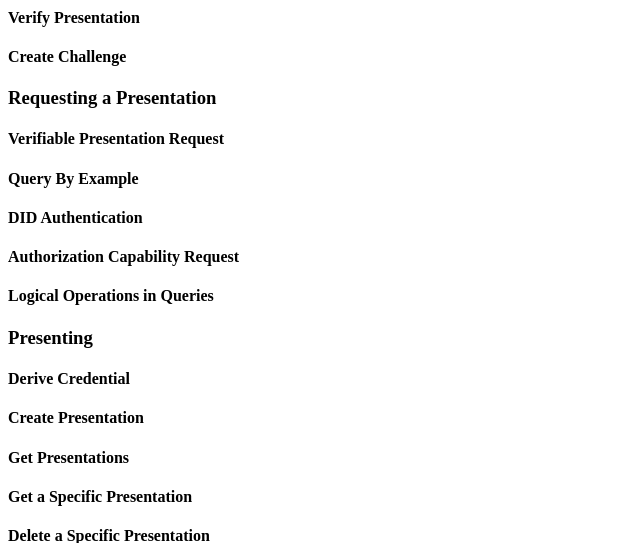
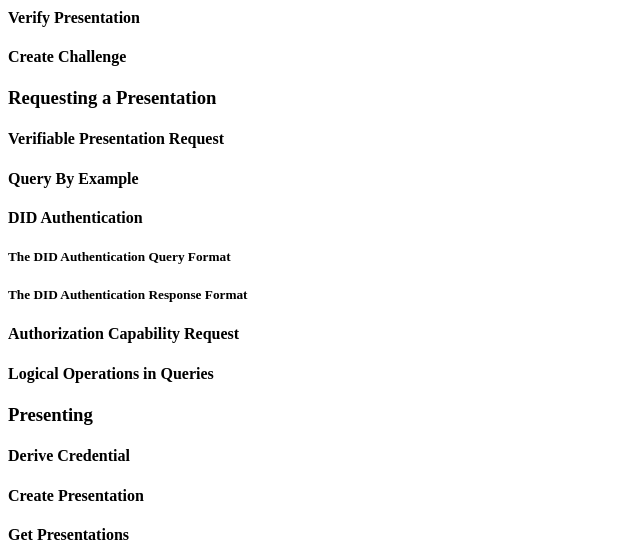
Before and after one commit to w3c/vcalm-test-suite, a Node project: template templates/metrics.hbs in a window 1280 px wide. Shown: the part 831-1374 px from the top of the page, without its empty margins (0-640 px from the left). Run offline with Node 20 templates, Linux system fonts and the light colour scheme; the template is opened without the code that fills it, so the values that code supplies are empty.

Commit message:
Show the 3.4.3 and E.1 matrices in their report sections.
The DID Authentication slot asked for a matrix titled "DID Authentication",
but the 3.4.3 files are titled "The DID Authentication Query Format" and
"The DID Authentication Response Format", and Create Status List had no
slot. Their rows only showed in the At Risk table. Also drops the slot for
a vcapi Interaction Protocol matrix that no file defines.

```diff
--- a/templates/metrics.hbs
+++ b/templates/metrics.hbs
@@ -98,9 +98,18 @@
     </section>
     <section id="did-authentication">
       <h4>DID Authentication</h4>
-      {{#matrixByTitle "DID Authentication"}}
-      {{> matrix.hbs matrix=. bare=true}}
-      {{/matrixByTitle}}
+      <section id="the-did-authentication-query-format">
+        <h5>The DID Authentication Query Format</h5>
+        {{#matrixByTitle "The DID Authentication Query Format"}}
+        {{> matrix.hbs matrix=. bare=true}}
+        {{/matrixByTitle}}
+      </section>
+      <section id="the-did-authentication-response-format">
+        <h5>The DID Authentication Response Format</h5>
+        {{#matrixByTitle "The DID Authentication Response Format"}}
+        {{> matrix.hbs matrix=. bare=true}}
+        {{/matrixByTitle}}
+      </section>
     </section>
     <section id="authorization-capability-request">
       <h4>Authorization Capability Request</h4>
@@ -194,9 +203,6 @@
     </section>
     <section id="vcapi-interaction-protocol">
       <h4><code>vcapi</code> Interaction Protocol</h4>
-      {{#matrixByTitle "vcapi Interaction Protocol"}}
-      {{> matrix.hbs matrix=. bare=true}}
-      {{/matrixByTitle}}
     </section>
   </section>
   <section id="error-handling">
@@ -248,6 +254,9 @@
     <h3>Status List Management</h3>
     <section id="create-status-list">
       <h4>Create Status List</h4>
+      {{#matrixByTitle "Create Status List"}}
+      {{> matrix.hbs matrix=. bare=true}}
+      {{/matrixByTitle}}
     </section>
     <section id="get-status-list">
       <h4>Get Status List</h4>
```
